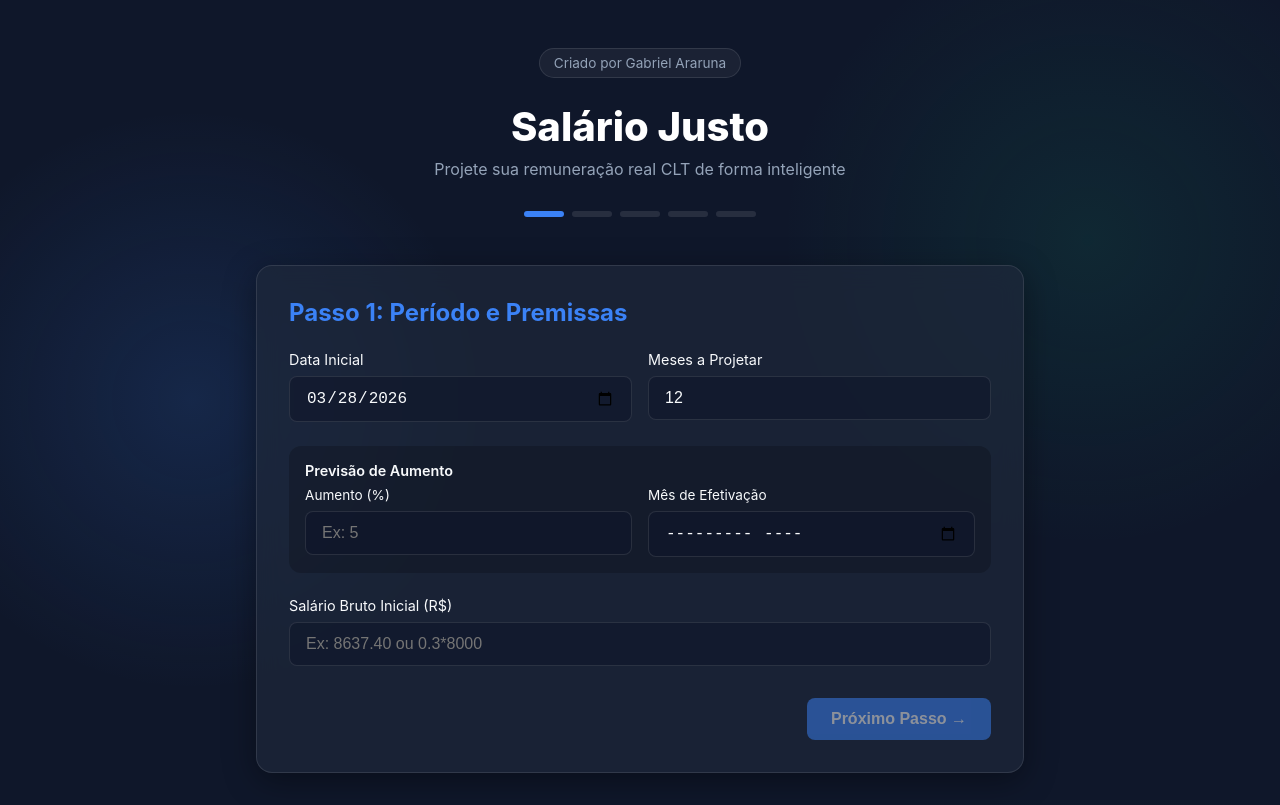
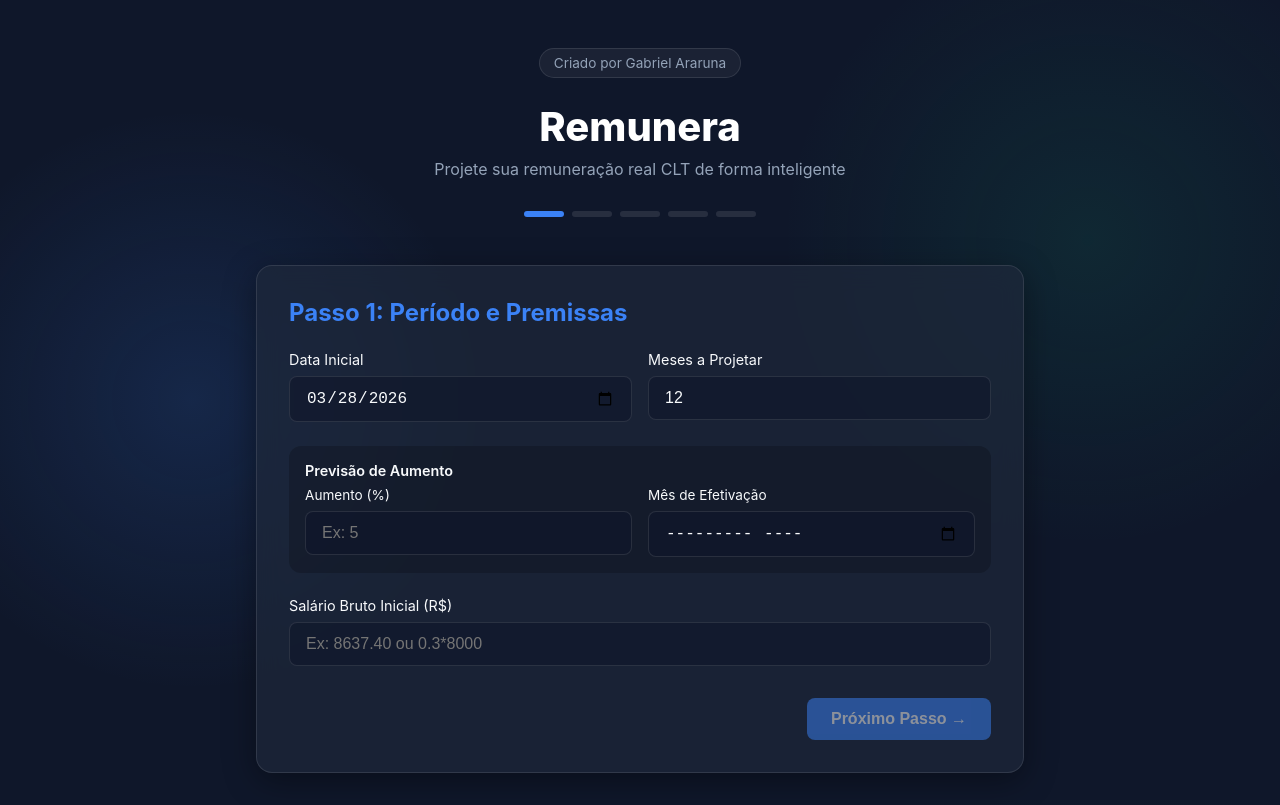
Before and after one commit to gabararuna/remunera, a React (Vite) app: page / in a window 1280 px wide. Built offline with nearby package versions, Linux system fonts and the light colour scheme.

Commit message:
Mudança de nome

```diff
--- a/index.html
+++ b/index.html
@@ -5,7 +5,7 @@
   <meta charset="UTF-8" />
   <link rel="icon" type="image/svg+xml" href="/favicon.svg" />
   <meta name="viewport" content="width=device-width, initial-scale=1.0" />
-  <title>Salário Justo | Detalhe seu salário real!</title>
+  <title>Remunera | Detalhe seu salário real!</title>
 </head>
 
 <body>
--- a/src/App.tsx
+++ b/src/App.tsx
@@ -22,7 +22,7 @@ export default function App() {
           Criado por Gabriel Araruna
         </a>
         <h1 style={{ fontSize: '2.5rem', fontWeight: 800, color: '#ffffff' }}>
-          Salário Justo
+          Remunera
         </h1>
         <p style={{ color: 'var(--text-secondary)', marginTop: '0.5rem' }}>Projete sua remuneração real CLT de forma inteligente</p>
 
```
